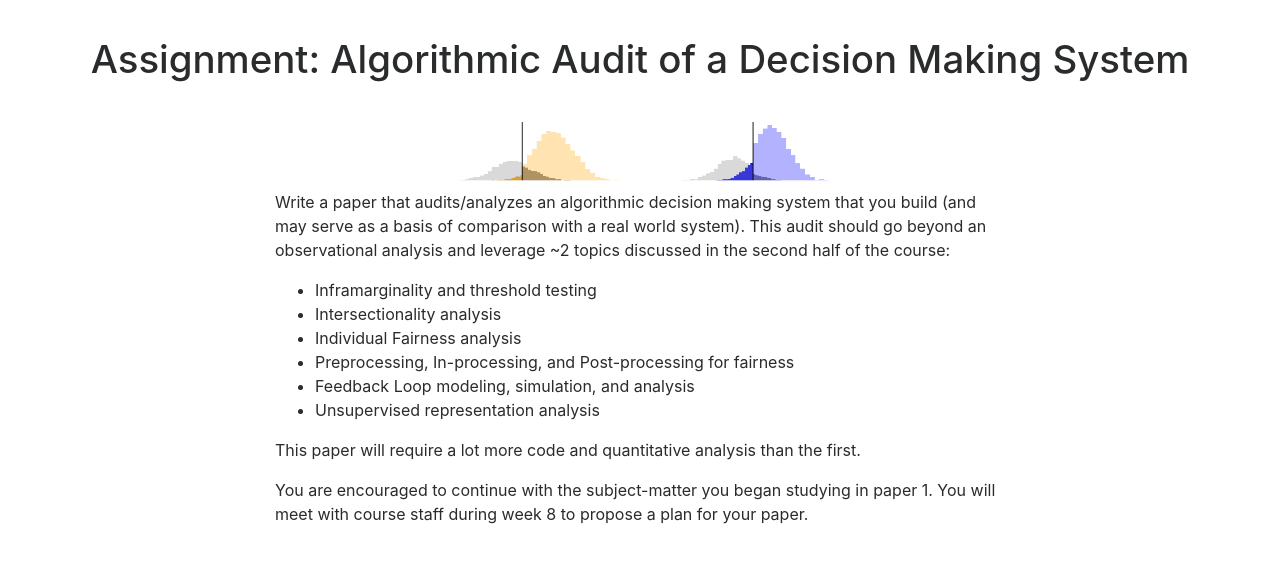
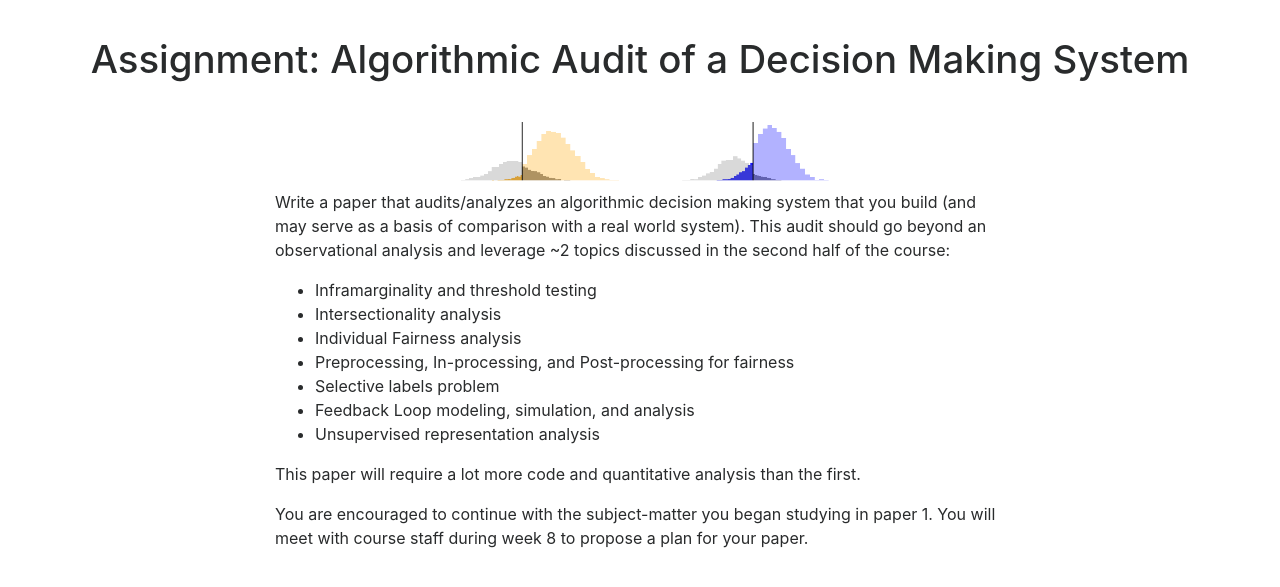
Before and after one commit to afraenkel/course-fairness-webpage, a Jekyll site: the page built from assignments/algorithmic-audit.md, in a window 1280 px wide. Shown: the top 587 px of the page. Built offline with Jekyll 4.4.1, drawn with Linux system fonts in a browser that asks for light colours; nearby versions of some CDN libraries.

Commit message:
add topic to paper 2

```diff
--- a/assignments/algorithmic-audit.md
+++ b/assignments/algorithmic-audit.md
@@ -15,6 +15,7 @@ second half of the course:
 * Intersectionality analysis
 * Individual Fairness analysis
 * Preprocessing, In-processing, and Post-processing for fairness
+* Selective labels problem
 * Feedback Loop modeling, simulation, and analysis
 * Unsupervised representation analysis
 
```
